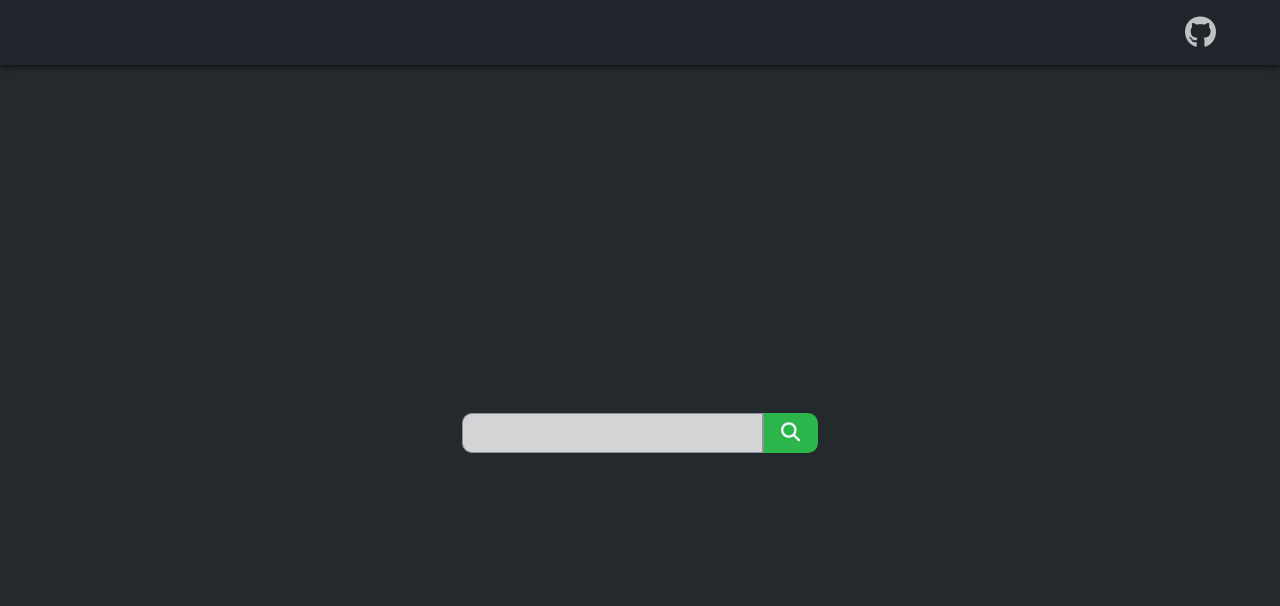
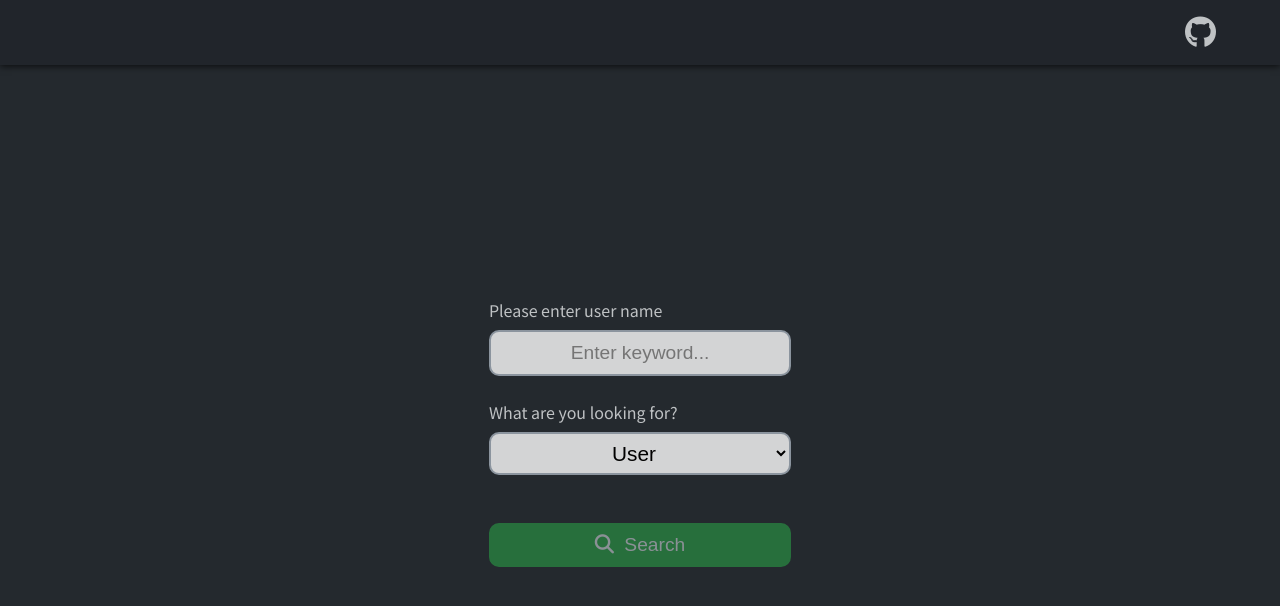
Before and after one commit to davidN96/GitHub-Viewer, a Vue app: page / in a window 1280 px wide. Shown: the top 606 px of the page. Built offline with nearby package versions, Linux system fonts and the light colour scheme.

Commit message:
chore: main view finish

```diff
--- a/package.json
+++ b/package.json
@@ -43,7 +43,7 @@
   "husky": {
     "hooks": {
       "commit-msg": "npx commitlint --edit $1",
-      "pre-commit": "npm run lint && npm run test"
+      "pre-commit": "npm run lint"
     }
   }
 }
--- a/src/assets/styles/_reset.scss
+++ b/src/assets/styles/_reset.scss
@@ -8,6 +8,10 @@
   &::selection {
     background-color: transparent;
   }
+}
+
+*:focus {
+  outline: none;
 }
 
 a {
--- a/src/assets/styles/_variables.scss
+++ b/src/assets/styles/_variables.scss
@@ -5,5 +5,7 @@ $darkGray: #21252b;
 $hoverGray: #8b949e;
 $backgroudGray: #24292e;
 $green: #2bb54b;
+$hoverGreen: #1aa43a;
+$inputBackground: rgba(255, 255, 255, 0.8);
 
 $min-radius: 10px;
--- /dev/null
+++ b/src/global.ts
@@ -0,0 +1,4 @@
+export enum SearchMode {
+  user = 'user',
+  repo = 'repository',
+}
--- a/src/main.ts
+++ b/src/main.ts
@@ -5,6 +5,11 @@ import '@/assets/styles/_reset.scss';
 
 Vue.config.productionTip = false;
 
+Vue.filter(
+  'capitalize',
+  (text: string) => text.charAt(0).toUpperCase() + text.slice(1)
+);
+
 new Vue({
   router,
   render: h => h(App),
--- a/src/shims-tsx.d.ts
+++ b/src/shims-tsx.d.ts
@@ -1,4 +1,4 @@
-import Vue, { VNode } from "vue";
+import Vue, { VNode } from 'vue';
 
 declare global {
   namespace JSX {
--- a/src/views/Main.vue
+++ b/src/views/Main.vue
@@ -1,23 +1,51 @@
 <template>
   <div class="mainWrapper">
     <form class="searchForm">
-      <div class="searchBox">
-        <input type="text" class="name" />
-        <button>
+      <label for="mode"
+        >Please enter
+        {{ searchMode }}
+        name</label
+      >
+      <input
+        type="text"
+        class="name"
+        placeholder="Enter keyword..."
+        autocomplete="off"
+        v-model="keyWord"
+      />
+
+      <label for="mode">What are you looking for?</label>
+      <select name="mode" id="mode" v-model="searchMode">
+        <option v-for="option in modeOptions" :value="option" :key="option">{{
+          option | capitalize
+        }}</option>
+      </select>
+      <router-link :to="searchRoute">
+        <button :disabled="keyWord.length < 3">
           <i class="fas fa-search"></i>
+          Search
         </button>
-      </div>
-
-      <div class="selectMode"></div>
+      </router-link>
     </form>
   </div>
 </template>
 
 <script lang="ts">
-import { Component, Vue } from 'vue-property-decorator';
+import { Component, Watch, Vue } from 'vue-property-decorator';
+import { SearchMode } from '@/global.ts';
 
 @Component
-export default class Main extends Vue {}
+export default class Main extends Vue {
+  private modeOptions: string[] = [SearchMode.user, SearchMode.repo];
+  private searchMode: string = SearchMode.user;
+  private keyWord: string = '';
+  private searchRoute: string = '';
+
+  @Watch('keyWord')
+  handleKeywordChange(): void {
+    this.searchRoute = `/search/${this.searchMode}/${this.keyWord}`;
+  }
+}
 </script>
 
 <style lang="scss" scoped>
@@ -31,41 +59,71 @@ export default class Main extends Vue {}
     display: flex;
     flex-direction: column;
 
-    .searchBox {
-      display: flex;
+    #mode {
+      padding: 0.9vh 2vw;
+      margin-top: 1vh;
+      margin-bottom: 4vh;
+      background-color: $inputBackground;
+      font-size: 1.3rem;
+      border-radius: $min-radius;
+      border: 2px solid $hoverGray;
+      text-align-last: center;
+      transition: 0.2s;
+      cursor: pointer;
+
+      &:focus {
+        border-color: $green;
+      }
+    }
 
     .name {
-        padding: 1vh 2vw;
-        background-color: rgba(255, 255, 255, 0.8);
+      padding: 1.2vh 2vw;
+      margin-top: 1vh;
+      margin-bottom: 3vh;
+      background-color: $inputBackground;
       outline: none;
-        border: 1px solid $hoverGray;
-        border-top-left-radius: $min-radius;
-        border-bottom-left-radius: $min-radius;
+      border: 2px solid $hoverGray;
+      border-radius: $min-radius;
       border-right: 2px solid $hoverGray;
       font-size: 1.2rem;
+      text-align: center;
+      transition: 0.2s;
+      cursor: pointer;
+      outline: none;
 
       &::selection {
         background-color: transparent;
         color: $green;
       }
+
+      &:focus {
+        border-color: $green;
+      }
     }
 
     button {
-        display: flex;
-        padding: 1vh 2vw;
+      width: 100%;
+      margin-top: 2vh;
+      padding: 1.1vh 0;
       font-size: 1.2rem;
       border: 2px solid $green;
-        border-top-right-radius: $min-radius;
-        border-bottom-right-radius: $min-radius;
+      border-radius: $min-radius;
       outline: none;
       cursor: pointer;
       background-color: $green;
       color: $textWhite;
-        align-items: center;
+      transition: 0.15s;
 
-        @include md {
-          padding: 1vh 1.2vw;
+      &:hover {
+        background-color: $hoverGreen;
       }
+
+      &:disabled {
+        opacity: 0.5;
+      }
+
+      i {
+        margin-right: 5px;
       }
     }
   }
```
Also changed, not shown: tsconfig.json (+4 -16 lines). Lines whose indentation alone changed are shown as unchanged.
